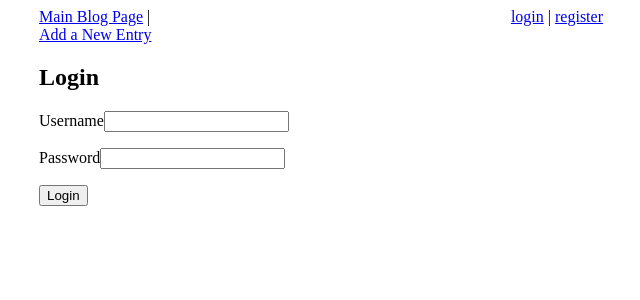
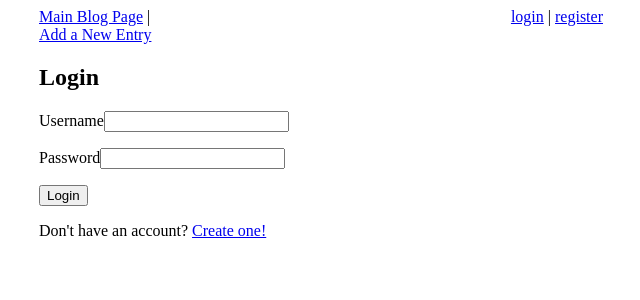
Before and after one commit to GreggRoll/Blogz, a Flask app: page /login in a window 1280 px wide. Shown: the top 300 px of the page, without its empty margins (319-959 px from the left). Run offline with Flask 2, Linux system fonts and the light colour scheme.

Commit message:
added link to create a account at bottom

```diff
--- a/templates/login.html
+++ b/templates/login.html
@@ -8,4 +8,6 @@
   <p><input type="submit" value="Login"/></p>
 </form>
 
+Don't have an account?  <a href="/register">Create one!</a>
+<!-- dont have an account? <a href=/register Create one! -->
 {% endblock %}
```
